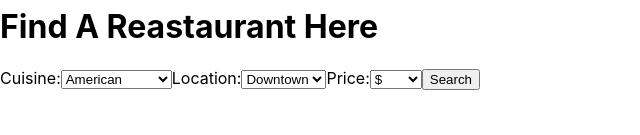
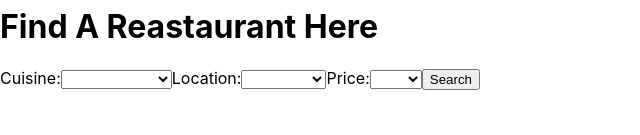
Before and after one commit to ejelymyles/la-foodie-app, a React (Create React App) app: page / in a window 1280 px wide. Shown: the part 165-300 px from the top of the page, without its empty margins (0-640 px from the left). Built offline with nearby package versions, Linux system fonts and the light colour scheme; data requests are answered from the project's data file.

Commit message:
clear out formData in filter component after each submit

```diff
--- a/src/Components/Filter.js
+++ b/src/Components/Filter.js
@@ -34,6 +34,12 @@ function Filter({ restaurants }){
                 );
             });
             setFilteredData(submittedData)
+
+            // // setFormData({
+            // //     cuisine: "",
+            // //     location: "",
+            // //     price: "",
+            // })
         })
     }
 
@@ -45,6 +51,7 @@ function Filter({ restaurants }){
           <label>
             Cuisine:
             <select name="cuisine" value={formData.cuisine} onChange={handleChange}>
+              <option value=""></option>
               <option value="American">American</option>
               <option value="BBQ">BBQ</option>
               <option value="Chinese">Chinese</option>
@@ -70,6 +77,7 @@ function Filter({ restaurants }){
           <label>
             Location:
             <select name="location" value={formData.location} onChange={handleChange}>
+              <option value=""></option>
               <option value="Downtown">Downtown</option>
               <option value="Central LA">Central LA</option>
               <option value="West LA">West LA</option>
@@ -81,6 +89,7 @@ function Filter({ restaurants }){
           <label>
             Price:
             <select name="price" value={formData.price} onChange={handleChange}>
+              <option value=""></option>
               <option value="$">$</option>
               <option value="$$">$$</option>
               <option value="$$$">$$$</option>
@@ -89,6 +98,10 @@ function Filter({ restaurants }){
           </label>
           <button type="submit">Search</button>
         </form>
+
+        <div>
+            {filteredData.map((restaurant) => (<RestaurantCard key={restaurant.id} restaurant={restaurant} />))}
+        </div>
       </div>
     );
 }
```
